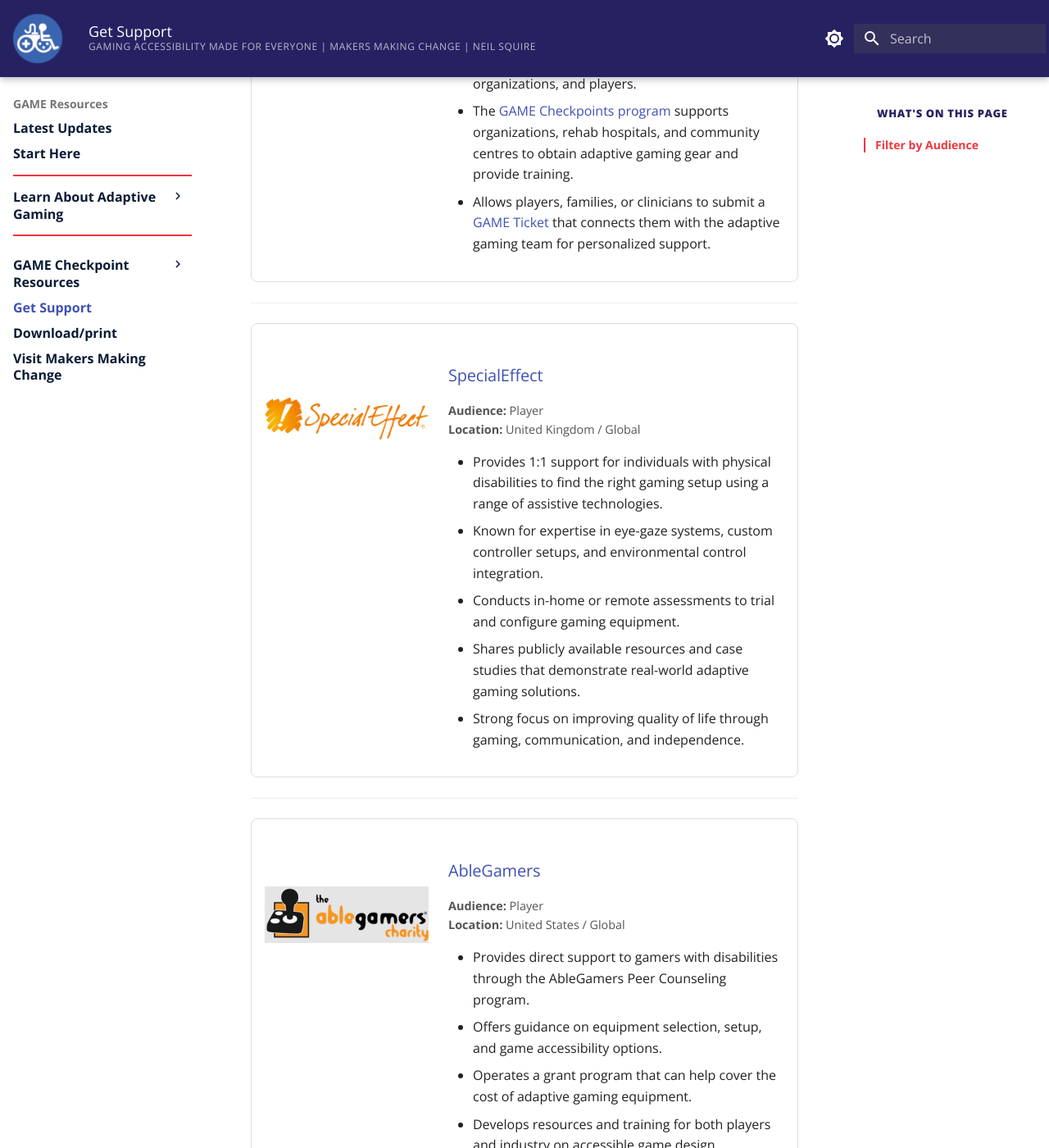
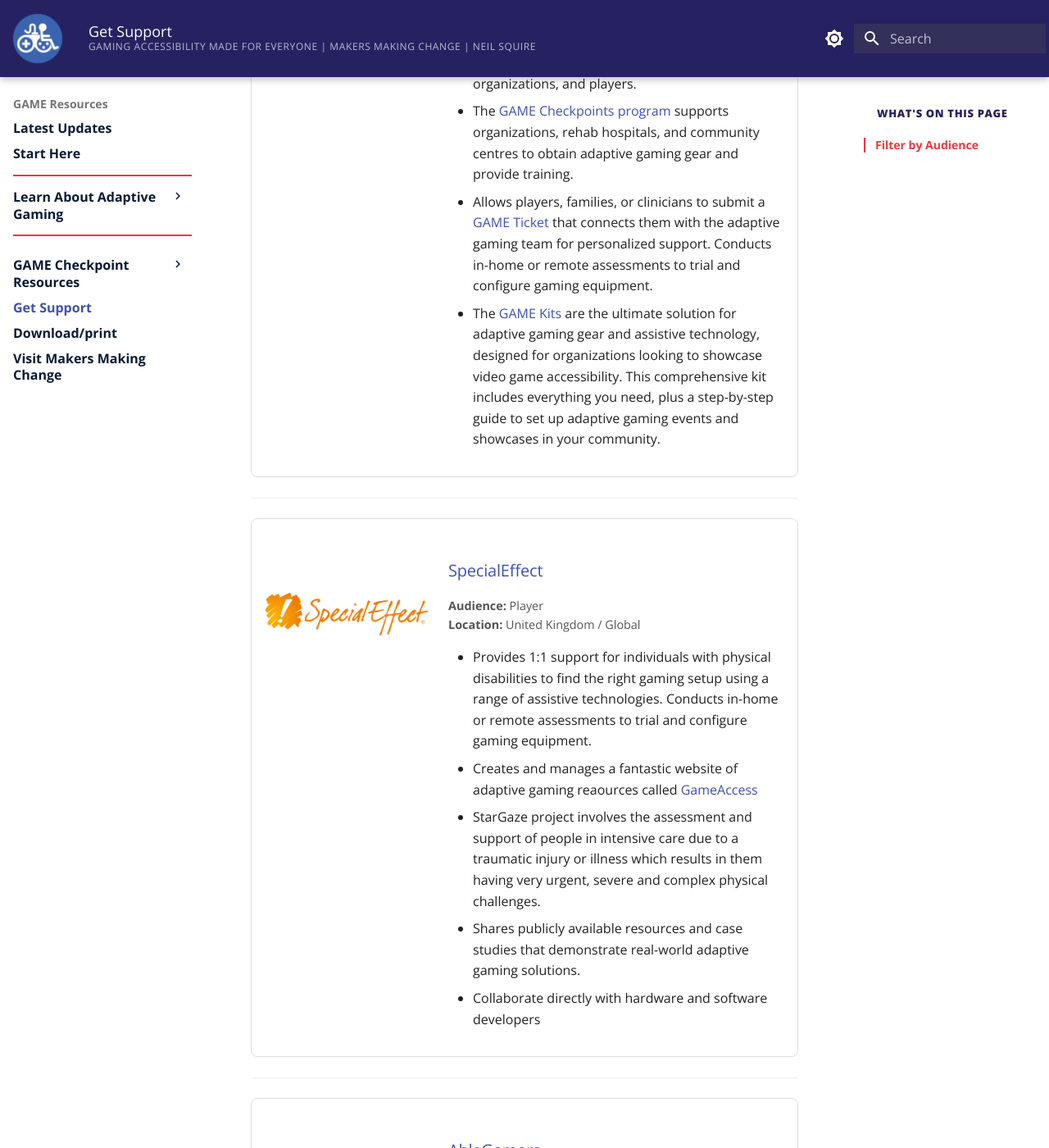
Before and after one commit to tjfentie/GAME-Resource-Test, an MkDocs documentation site: the page built from docs/support.md, in a window 1280 px wide and 1400 px high, scrolled down 870 px. Shown: the whole window at 82% size. Built offline with MkDocs 1.6.1 and Material for MkDocs 9.7.7, drawn with Linux system fonts in a browser that asks for light colours; some of the changed text lies outside the part shown.

Commit message:
Update support.md

```diff
--- a/docs/support.md
+++ b/docs/support.md
@@ -41,7 +41,8 @@ Are you looking for support as either a clinician or an individual looking to ge
       <li>Focus in Canada; however, resources and designs for assistive technology are publicly available for free.</li>
       <li>Provides resources (this site and more) for adaptive gaming focused on clinicians, organizations, and players.</li>
       <li>The <a href="https://www.makersmakingchange.com/game-checkpoint-program">GAME Checkpoints program</a> supports organizations, rehab hospitals, and community centres to obtain adaptive gaming gear and provide training.</li>
-      <li>Allows players, families, or clinicians to submit a <a href="https://www.makersmakingchange.com/create-a-gaming-ticket">GAME Ticket</a> that connects them with the adaptive gaming team for personalized support.</li>
+      <li>Allows players, families, or clinicians to submit a <a href="https://www.makersmakingchange.com/create-a-gaming-ticket">GAME Ticket</a> that connects them with the adaptive gaming team for personalized support. Conducts in-home or remote assessments to trial and configure gaming equipment.</li>
+      <li>The <a href="https://www.makersmakingchange.com/game-kit-landing-page">GAME Kits</a> are the ultimate solution for adaptive gaming gear and assistive technology, designed for organizations looking to showcase video game accessibility. This comprehensive kit includes everything you need, plus a step-by-step guide to set up adaptive gaming events and showcases in your community.</li>
     </ul>
   </div>
 </div>
@@ -61,11 +62,11 @@ Are you looking for support as either a clinician or an individual looking to ge
     </p>
 
     <ul>
-      <li>Provides 1:1 support for individuals with physical disabilities to find the right gaming setup using a range of assistive technologies.</li>
-      <li>Known for expertise in eye-gaze systems, custom controller setups, and environmental control integration.</li>
-      <li>Conducts in-home or remote assessments to trial and configure gaming equipment.</li>
+      <li>Provides 1:1 support for individuals with physical disabilities to find the right gaming setup using a range of assistive technologies. Conducts in-home or remote assessments to trial and configure gaming equipment.</li>
+      <li>Creates and manages a fantastic website of adaptive gaming reaources called <a href="https://gameaccess.info/">GameAccess</a></li>
+      <li>StarGaze project involves the assessment and support of people in intensive care due to a traumatic injury or illness which results in them having very urgent, severe and complex physical challenges.</li>
       <li>Shares publicly available resources and case studies that demonstrate real-world adaptive gaming solutions.</li>
-      <li>Strong focus on improving quality of life through gaming, communication, and independence.</li>
+      <li>Collaborate directly with hardware and software developers</li>
     </ul>
   </div>
 </div>
@@ -87,9 +88,7 @@ Are you looking for support as either a clinician or an individual looking to ge
     <ul>
       <li>Provides direct support to gamers with disabilities through the AbleGamers Peer Counseling program.</li>
       <li>Offers guidance on equipment selection, setup, and game accessibility options.</li>
-      <li>Operates a grant program that can help cover the cost of adaptive gaming equipment.</li>
       <li>Develops resources and training for both players and industry on accessible game design.</li>
-      <li>Focus on reducing isolation and improving mental health through gaming and community.</li>
     </ul>
   </div>
 </div>
@@ -97,7 +96,7 @@ Are you looking for support as either a clinician or an individual looking to ge
 ---
 
 <!-- Respawn Foundation Section -->
-<div class="support-item player clinician">
+<div class="support-item clinician">
   <img src="../images/respawn-logo.png" alt="Respawn Foundation">
 
   <div class="support-content">
@@ -111,7 +110,6 @@ Are you looking for support as either a clinician or an individual looking to ge
     <ul>
       <li>Works with rehabilitation hospitals and clinicians to integrate adaptive gaming into therapy and recreation programs.</li>
       <li>Provides training, guidance, and program development support for clinical teams.</li>
-      <li>Focus on using gaming as a tool for rehabilitation, engagement, and patient motivation.</li>
       <li>Supports research and evidence-building around adaptive gaming in clinical settings.</li>
       <li>Collaborates with organizations to implement structured adaptive gaming programs.</li>
     </ul>
@@ -160,7 +158,6 @@ Are you looking for support as either a clinician or an individual looking to ge
       <li>Federally funded programs available in every U.S. state to support access to assistive technology.</li>
       <li>Often provide device loan programs, allowing users to trial equipment before purchasing.</li>
       <li>May offer funding support, reutilization programs, and equipment demonstrations.</li>
-      <li>Can be a strong pathway for obtaining adaptive gaming equipment through existing AT infrastructure.</li>
       <li>Services vary by state, so local program offerings should be reviewed individually.</li>
     </ul>
   </div>
```
